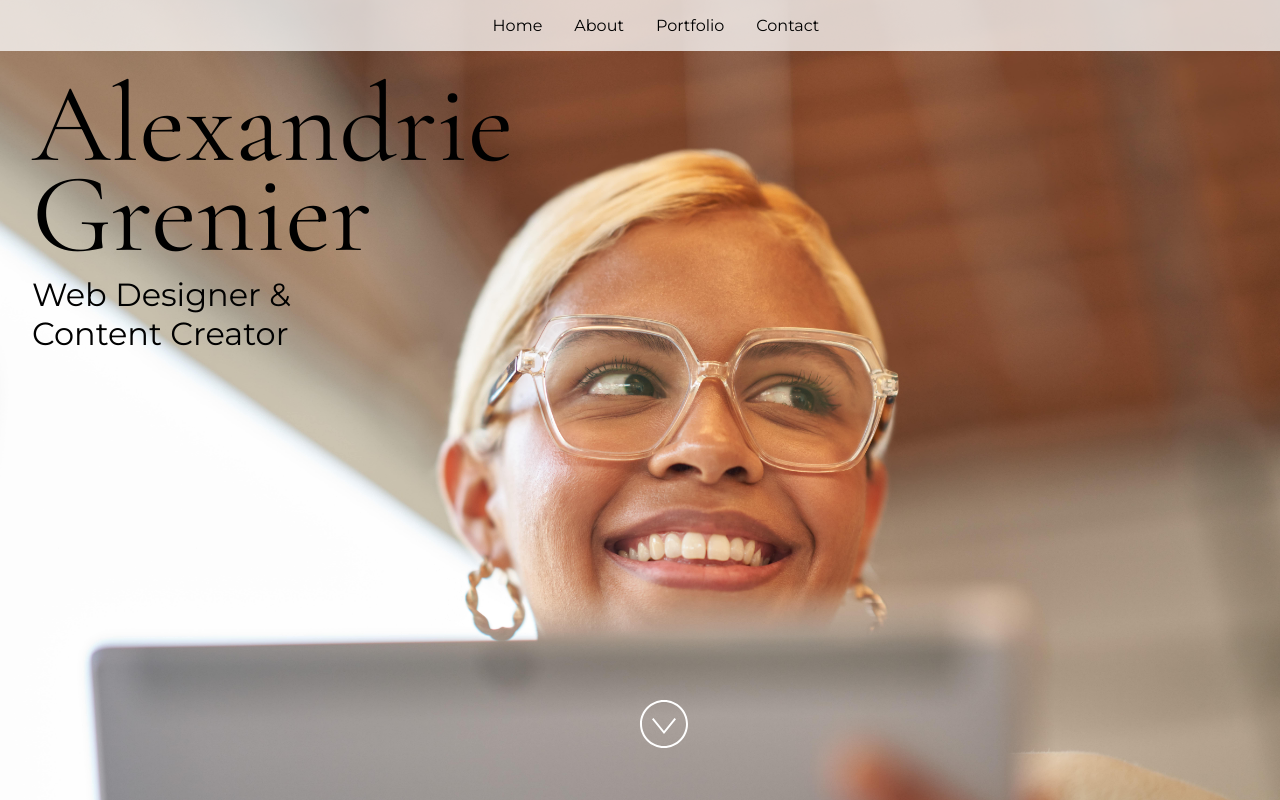
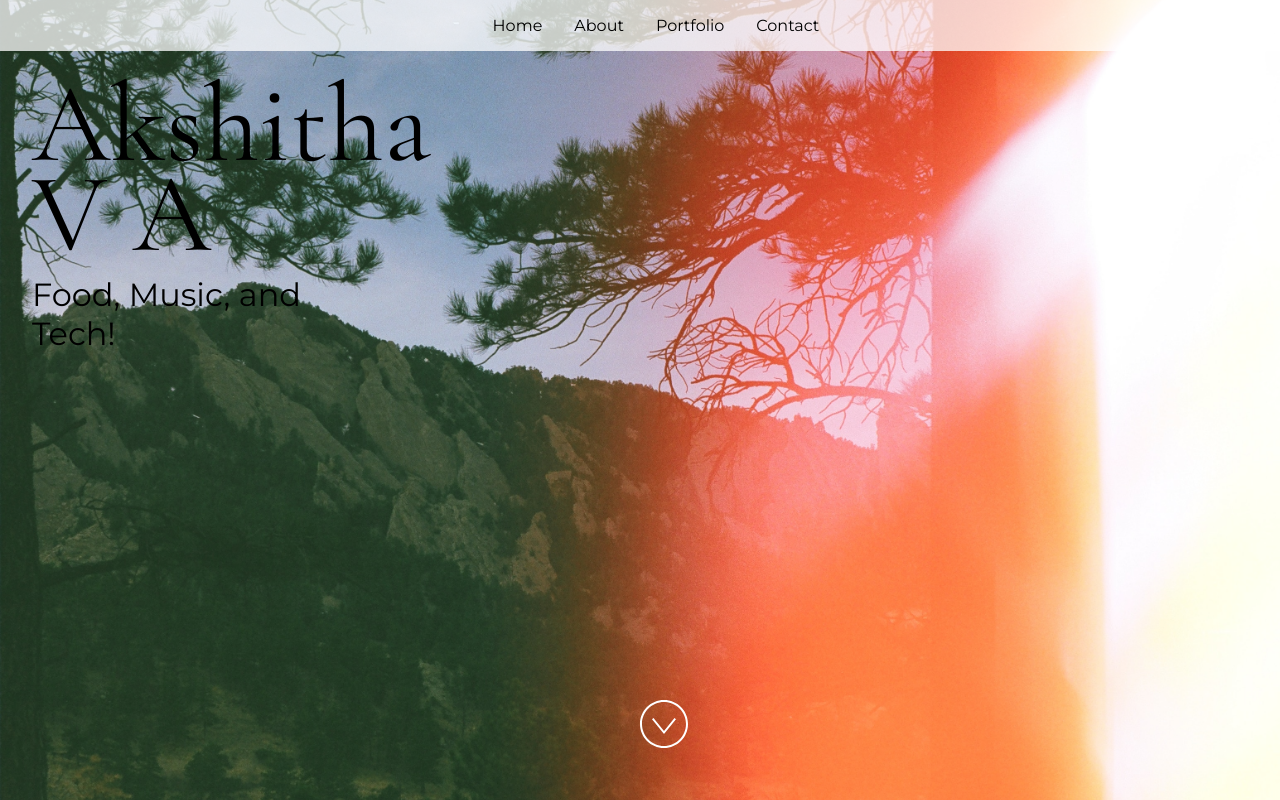
Before and after one commit to aksh-030/mlsa-onboarding, a React (Vite) app: page / in a window 1280 px wide. Built offline with nearby package versions, Linux system fonts and the light colour scheme; grey boxes are pictures that could not be loaded.

Commit message:
modified:   src/App.jsx     modified:   src/Components/About.jsx 	modified:   src/Components/Home.jsx 	modified:   src/Components/Portfolio.jsx 	new file:   src/images/about.jpg 	new file:   src/images/header.jpg

```diff
--- a/src/App.jsx
+++ b/src/App.jsx
@@ -24,15 +24,15 @@ import "./styles.css";
  * If you don't have one of the social sites listed, leave it as an empty string.
  */
 const siteProps = {
-  name: "Alexandrie Grenier",
-  title: "Web Designer & Content Creator",
-  email: "alex@example.com",
-  gitHub: "microsoft",
-  instagram: "microsoft",
-  linkedIn: "satyanadella",
-  medium: "",
-  twitter: "microsoft",
-  youTube: "Code",
+  name: "Akshitha V A",
+  title: "Food, Music, and Tech!",
+  email: "Akshitha.VA@studentambassadors.com",
+  gitHub: "aksh-030",
+  instagram: "",
+  linkedIn: "va-akshitha",
+  medium: "aksh-0_0",
+  twitter: "",
+  youTube: "",
 };
 
 const primaryColor = "#4E567E";
--- a/src/Components/About.jsx
+++ b/src/Components/About.jsx
@@ -16,7 +16,7 @@ import React from "react";
  * Need an image? Check out https://unsplash.com to download a image you
  * freely use on your site.
  */
-import image from "../images/motion-background.jpg";
+import image from "../images/about.jpg";
 
 const imageAltText = "purple and blue abstract background";
 
@@ -24,20 +24,13 @@ const imageAltText = "purple and blue abstract background";
  * Sort description that expands on your title on the Home component.
  */
 const description =
-  "I'm a UI/UX student studying at Barnett Technical University. I enjoy creating unique and simplistic user interfaces in creative ways.";
+  "I'm a CS student that enjoys coming with innovative solutions to unique problems.";
 
 /**
  * List of some of skills or technologies you work on, are learning,
  * passionate about, or enjoy,
  */
-const skillsList = [
-  "Web design",
-  "User experience",
-  "Inclusive design",
-  "Focus group testing",
-  "Mobile user interfaces",
-  "Graphic design",
-];
+const skillsList = ["Web design", "Software Development", "AI tools", "Data Analytics"];
 
 /**
  * Use this to give more information about what you are passionate about,
--- a/src/Components/Home.jsx
+++ b/src/Components/Home.jsx
@@ -20,7 +20,7 @@ import PropTypes from "prop-types";
  * Need an image? Check out https://unsplash.com to download a photo you
  * freely use on your site.
  */
-import image from "../images/woman-with-tablet.jpg";
+import image from "../images/header.jpg";
 
 const imageAltText = "Adult female in office setting leaning against a glass wall while holding a platinum Microsoft Surface Pro 7 in tablet mode preparing to write with Microsoft Surface Pen";
 
--- a/src/Components/Portfolio.jsx
+++ b/src/Components/Portfolio.jsx
@@ -31,15 +31,14 @@ const imageAltText = "desktop with books and laptop";
  */
 const projectList = [
   {
-    title: "10 Things To Know About Azure Static Web Apps 🎉",
-    description:
-      "Collaboration to create a beginner friendly article to help explain Azure Static Web Apps and tooling to get started.",
-    url: "https://dev.to/azure/10-things-to-know-about-azure-static-web-apps-3n4i",
+    title: "Medical Diagnosis using NLP",
+    description: "Developed a project to suggest healthcare specialist based on user symptoms",
+    url: "https://github.com/aksh-030/Medical-Diagnosis-NLP",
   },
   {
-    title: "Web Development for Beginners",
+    title: "Language Sensing and Translation",
     description:
-      "Contributed sketch note imagery to accompany each lesson. These help provide visual representation of what is being taught.",
+      "Created a web application that translates text from non-English to English, including visual inputs",
     url: "https://github.com/microsoft/web-dev-for-beginners",
   },
   {
@@ -49,9 +48,8 @@ const projectList = [
     url: "https://github.com/microsoft/workshop-library/tree/main/full/build-resume-website",
   },
   {
-    title: "GitHub Codespaces and github.dev",
-    description:
-      "Video interview to explain when to use GitHub.dev versus GitHub Codespaces, and how best to use each tool.",
+    title: "BitWise",
+    description: "A newsletter website for Computer Science students.",
     url: "https://www.youtube.com/watch?v=c3hHhRME_XI",
   },
 ];
```
Also changed, not shown: src/images/header.jpg (added), 1 other file (tests, documents, lock files or other folders).
